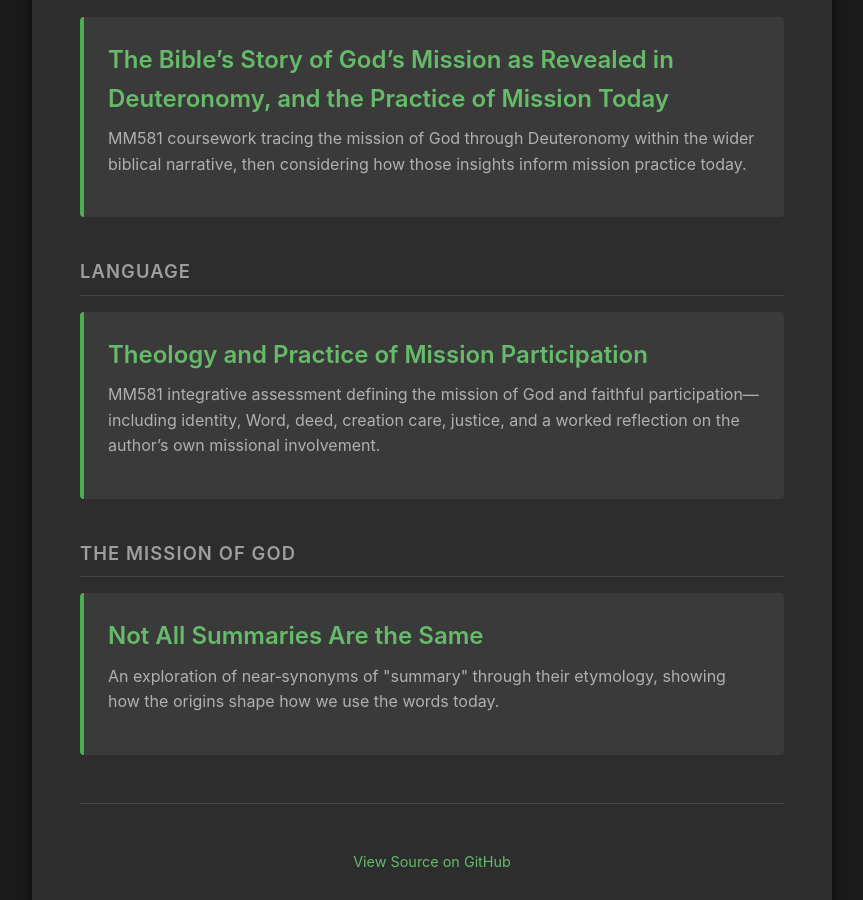
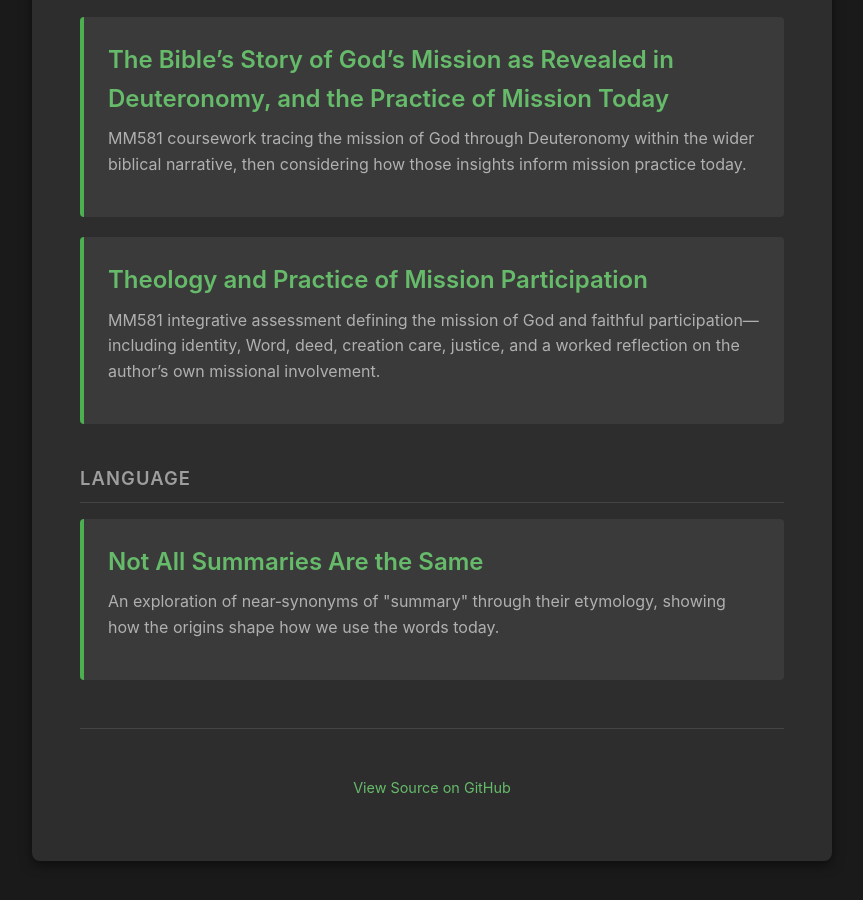
Before and after one commit to Warwick-Allen/essays, a Jekyll site: the page built from docs/index.html, in a window 1280 px wide and 900 px high, scrolled down 2516 px. Shown: the whole window, without its empty margins (208-1071 px from the left). Built offline with Jekyll 4.4.1, drawn with Linux system fonts in a browser that asks for light colours.

Commit message:
Update essays.yml

```diff
--- a/docs/_data/essays.yml
+++ b/docs/_data/essays.yml
@@ -106,7 +106,7 @@
   type: "markdown"
 
 - title: "Theology and Practice of Mission Participation"
-  collection: "Language"
+  collection: "The Mission of God"
   description: >-
     MM581 integrative assessment defining the mission of God and faithful
     participation—including identity, Word, deed, creation care, justice, and a
@@ -116,7 +116,7 @@
   type: "markdown"
 
 - title: "Not All Summaries Are the Same"
-  collection: "The Mission of God"
+  collection: "Language"
   description: >-
     An exploration of near‑synonyms of "summary" through their etymology, showing how the origins shape how we use the words today.
   slug: "language-synonyms-of-summary"
```
